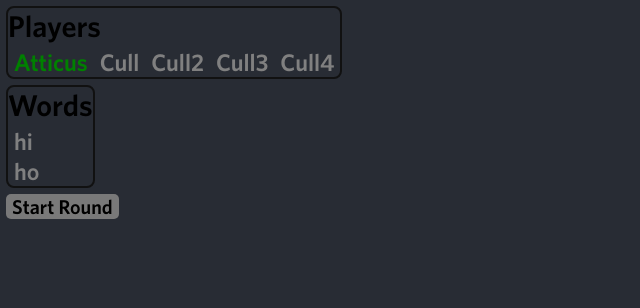
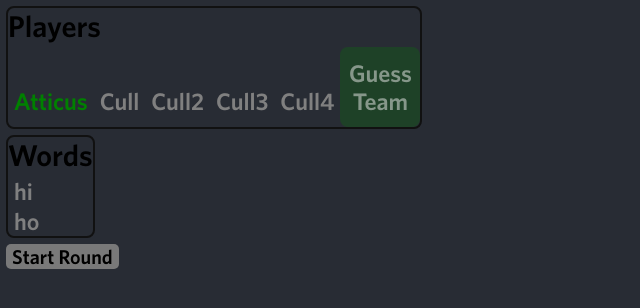
Before and after one commit to atticuscull-zz/atticuscull.github.io, a React (Create React App) app: page / in a window 1280 px wide. Shown: the top 308 px of the page, without its empty margins (0-640 px from the left). Built offline with nearby package versions, Linux system fonts and the light colour scheme.

Commit message:
B7 Add Guess Team button

```diff
--- a/src/App.css
+++ b/src/App.css
@@ -89,6 +89,16 @@ button:focus {
   outline: 0;
 }
 
+.guessButton {
+  display: inline-block;
+  border-radius: 8px;
+  border-width: 0px;
+  width: 80px;
+  height: 80px;
+  font-family: "Whitney";
+  font-size: 24px;
+}
+
 .App-link {
   color: #61dafb;
 }
--- /dev/null
+++ b/src/myStuff/GuessTeamButton.js
@@ -0,0 +1,20 @@
+import React, { useEffect, useState } from "react";
+
+function GuessTeamButton(props) {
+  const [available, setAvailable] = useState(false);
+  useEffect(()=>{
+    setAvailable(props.available);
+  },[setAvailable, props])
+
+  return (
+    <button
+      className="guessButton"
+      style={{
+        background: available ? "#008000" : "#00800040",
+        color: available ? "#eeeeee" : "#eeeeee80"
+      }}
+    >Guess Team</button>
+  )
+}
+
+export default GuessTeamButton;
--- a/src/myStuff/Player.js
+++ b/src/myStuff/Player.js
@@ -1,25 +1,35 @@
 import React, { useEffect, useState } from "react";
 
 function Player(props){
-  const [currentColor, setCurrentColor] = useState(props.color)
+  const [currentColor, setCurrentColor] = useState(props.color);
+  const [highlighted, setHighlighted] = useState(false);
+  const [active, setActive] = useState(false);
 
   function setColorDefault() {
     setCurrentColor(props.color);
   }
 
   function setColorHighlight() {
-    setCurrentColor(props.highlightColor );
+    setCurrentColor(props.highlightColor);
   }
 
-  useEffect(()=>{setCurrentColor(props.color)}, [setCurrentColor, props]);
+  useEffect(()=>{
+    setCurrentColor(highlighted? props.highlightColor: props.color);
+    setActive(props.active);
+  }, [setActive, setCurrentColor, props, highlighted]);
 
   return (
     <button
       className="player"
-      onClick={props.onClick}
+      onClick={()=>{
+        if(active){
+          setHighlighted(!highlighted);
+          props.changeHighlightCount(Math.pow(-1, highlighted+0));
+        }
+      }}
       style={{ color: currentColor }}
       onMouseEnter={() => setColorHighlight()}
-      onMouseLeave={() => setColorDefault()}
+      onMouseLeave={() => {highlighted? setColorHighlight(): setColorDefault()}}
     >
       {props.name}
     </button>
--- a/src/myStuff/Playerlist.js
+++ b/src/myStuff/Playerlist.js
@@ -1,41 +1,41 @@
 import React, { useEffect, useState } from "react";
 import Player from "./Player.js";
+import GuessTeamButton from "./GuessTeamButton";
 
 function Playerlist (props) {
   const [players, setPlayers] = useState(props.playerlist);
-
-  function onTeam() {
-    return undefined;
-  }
-  function notOnTeam() {
-    return undefined;
-  }
+  const [highlightCount, setHighlightCount] = useState(0);
+  const [guessAvaialbe, setGuessAvailable] = useState(false);
 
   function renderPlayer(inPlayer) {
+    let isThisPlayer = (props.player.name === inPlayer.name);
     if(inPlayer.active) {
       return (<Player
         name={inPlayer.name}
-        color={(props.player.name === inPlayer.name) ? "green" : "grey"}
-        highlightColor={(props.player.name === inPlayer.name) ? "green" : "red"}
-        onClick={(props.player.shibboleth === inPlayer.shibboleth) ? onTeam : notOnTeam}
+        color={isThisPlayer ? "green" : "grey"}
+        highlightColor={isThisPlayer ? "green" : "red"}
         key={inPlayer.name}
+        changeHighlightCount={(n) => { setHighlightCount(highlightCount + n*(!isThisPlayer)) }}
+        active={true}
 
       />)
     } else if (props.gameRunning) {
       return (<Player
         name={inPlayer.name}
-        color={(props.player.name === inPlayer.name) ? "green" : "yellow"}
-        highlightColor={(props.player.name === inPlayer.name) ? "green" : "yellow"}
-        onClick={() => { }}
+        color={isThisPlayer ? "green" : "yellow"}
+        highlightColor={isThisPlayer ? "green" : "yellow"}
         key={inPlayer.name}
+        changeHighlightCount={(n)=>{}}
+        active={false}
       />)
     }
     return (<Player
       name={inPlayer.name}
-      color={(props.player.name === inPlayer.name) ? "green" : "grey"}
-      highlightColor={(props.player.name === inPlayer.name) ? "green" : "grey"}
-      onClick={() => { }}
+      color={isThisPlayer ? "green" : "grey"}
+      highlightColor={isThisPlayer ? "green" : "grey"}
       key={inPlayer.name}
+      changeHighlightCount={(n) => {}}
+      active={false}
     />)
 
 
@@ -43,7 +43,8 @@ function Playerlist (props) {
 
   useEffect(()=>{
     setPlayers(props.playerlist);
-  },[setPlayers, props])
+    setGuessAvailable((highlightCount===2));
+  },[setPlayers, props, highlightCount, setGuessAvailable])
 
   return(
     <div
@@ -51,6 +52,7 @@ function Playerlist (props) {
     >
       <p className="header">Players</p>
       {players.map(e=> renderPlayer(e))}
+      <GuessTeamButton available={guessAvaialbe}/>
     </div>
   )
 }
```
